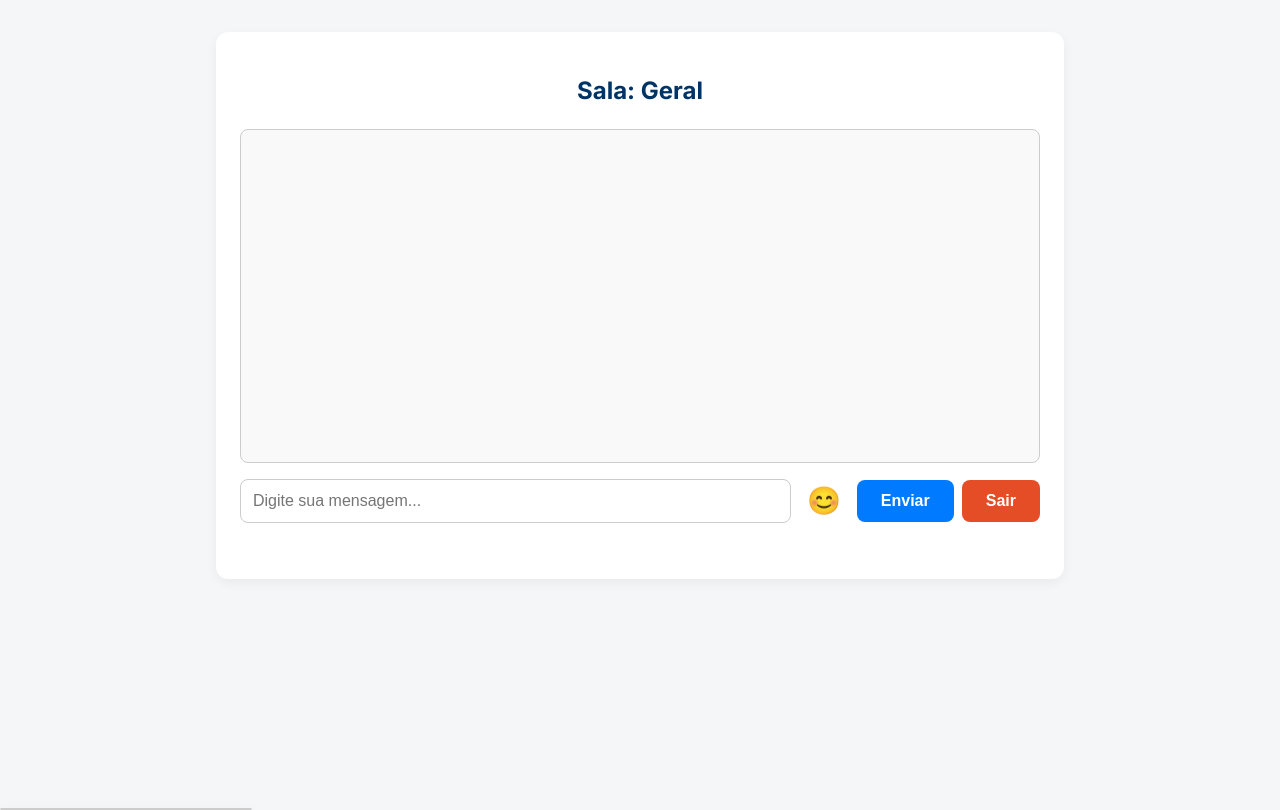
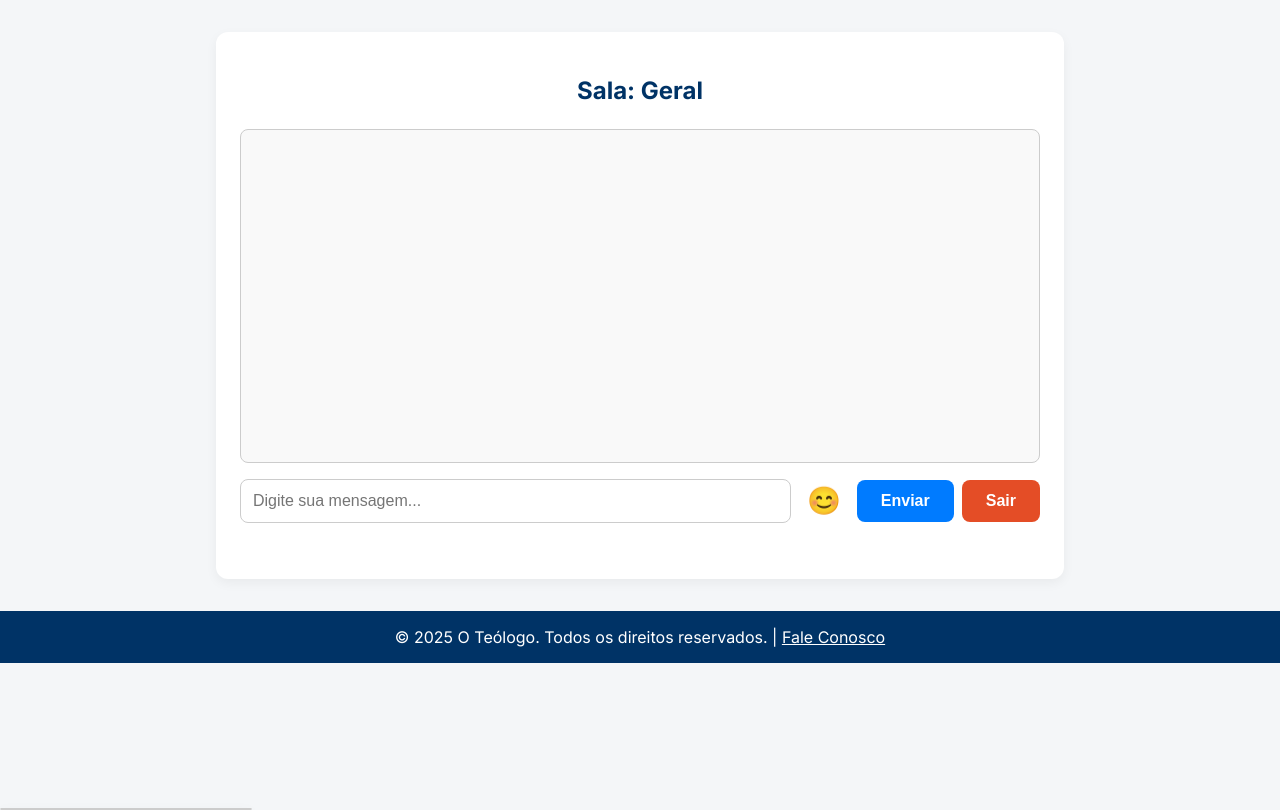
Before and after one commit to asfrazao/oteologo, a website: page public/chat.html in a window 1280 px wide. Drawn offline with nearby package versions, Linux system fonts and the light colour scheme; no server answers.

Commit message:
Inclusão do rodapé na sala do chat

```diff
--- a/public/chat.html
+++ b/public/chat.html
@@ -3,7 +3,7 @@
 <head>
     <meta charset="utf-8" />
     <meta name="viewport" content="width=device-width, initial-scale=1.0"/>
-    <title>Chat - Teologando</title>
+    <title>Chat - O Teologo</title>
     <link rel="stylesheet" href="styles.css" />
     <script type="module" src="https://cdn.jsdelivr.net/npm/emoji-picker-element@^1/index.js"></script>
     <style>
@@ -151,6 +151,9 @@
         }
     });
 </script>
-
+<footer>
+    © 2025 O Teólogo. Todos os direitos reservados. |
+    <a href="/faleconosco.html" style="color:inherit;">Fale Conosco</a>
+</footer>
 </body>
 </html>
```
